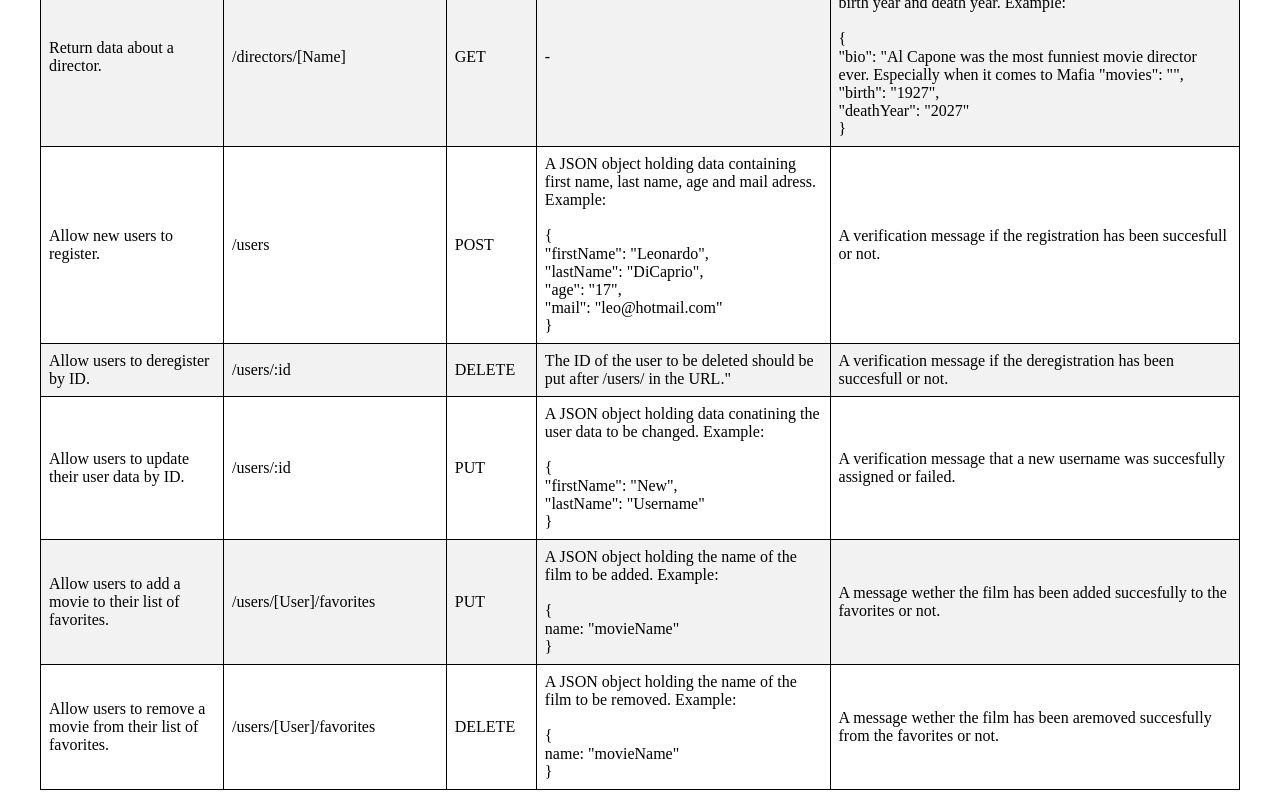
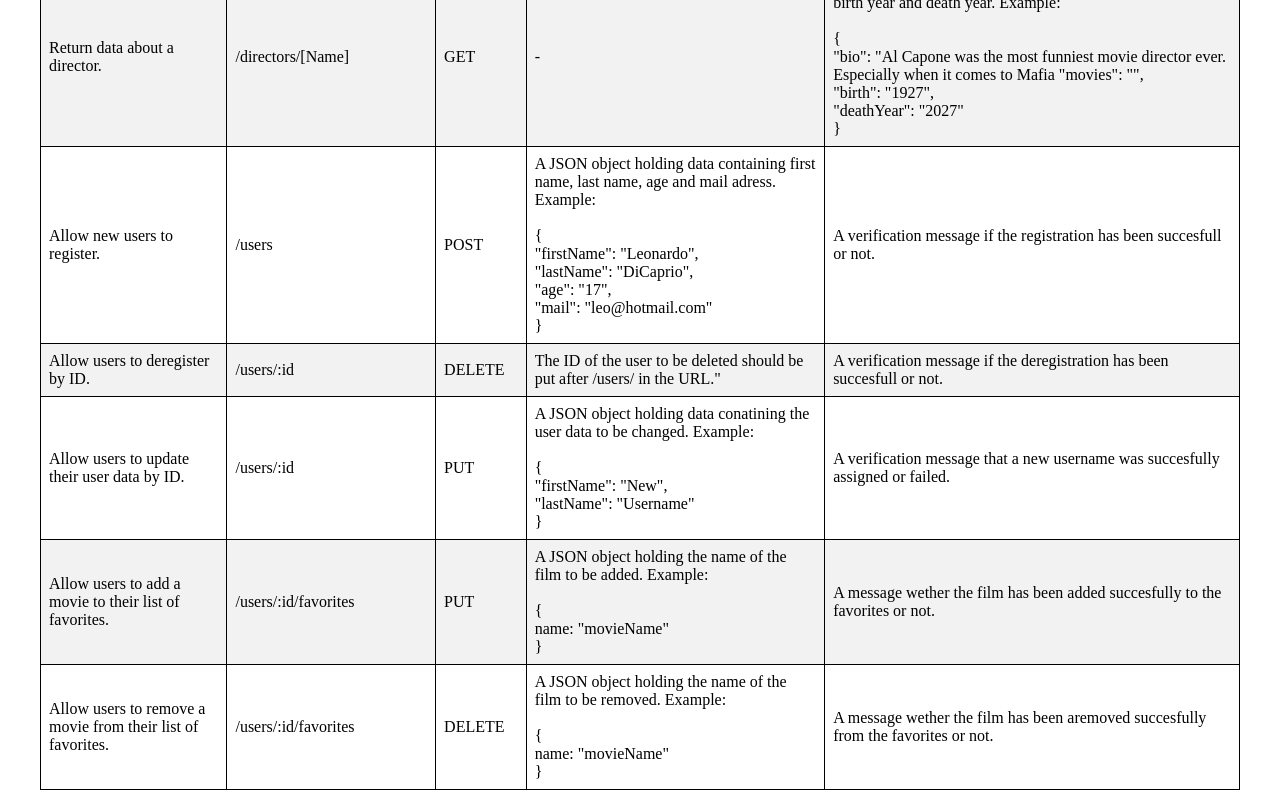
Before and after one commit to hannesdonel/MMM, a website: page public/documentation.html in a window 1280 px wide. Shown: the part 539-1339 px from the top of the page. Drawn offline with Linux system fonts and the light colour scheme.

Commit message:
Access favourite movies by User ID

```diff
--- a/public/documentation.html
+++ b/public/documentation.html
@@ -177,7 +177,7 @@
                         Allow users to add a movie to their list of favorites.
                     </td>
                     <td>
-                        /users/[User]/favorites
+                        /users/:id/favorites
                     </td>
                     <td>
                         PUT
@@ -197,7 +197,7 @@
                         Allow users to remove a movie from their list of favorites.
                     </td>
                     <td>
-                        /users/[User]/favorites
+                        /users/:id/favorites
                     </td>
                     <td>
                         DELETE
```
